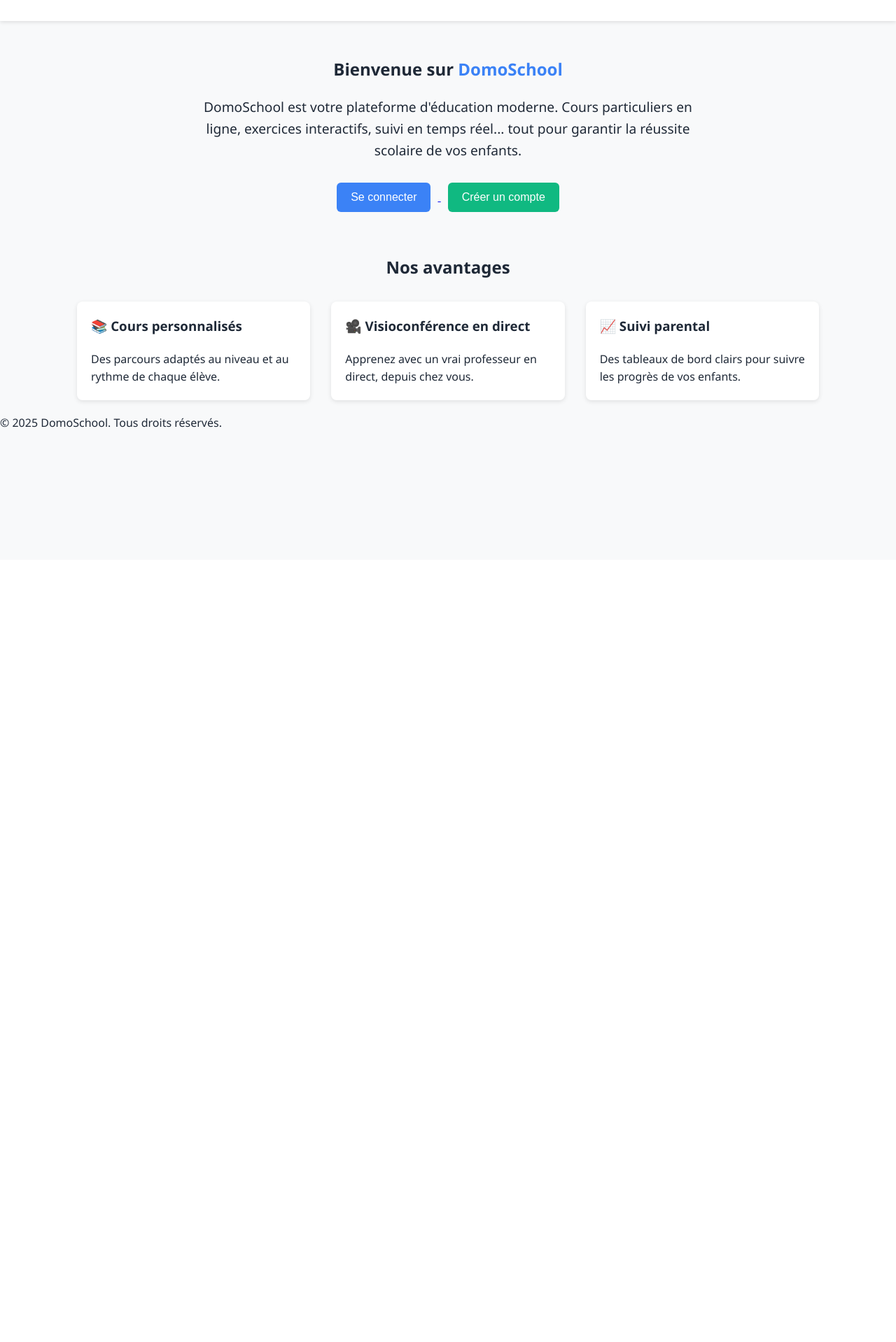
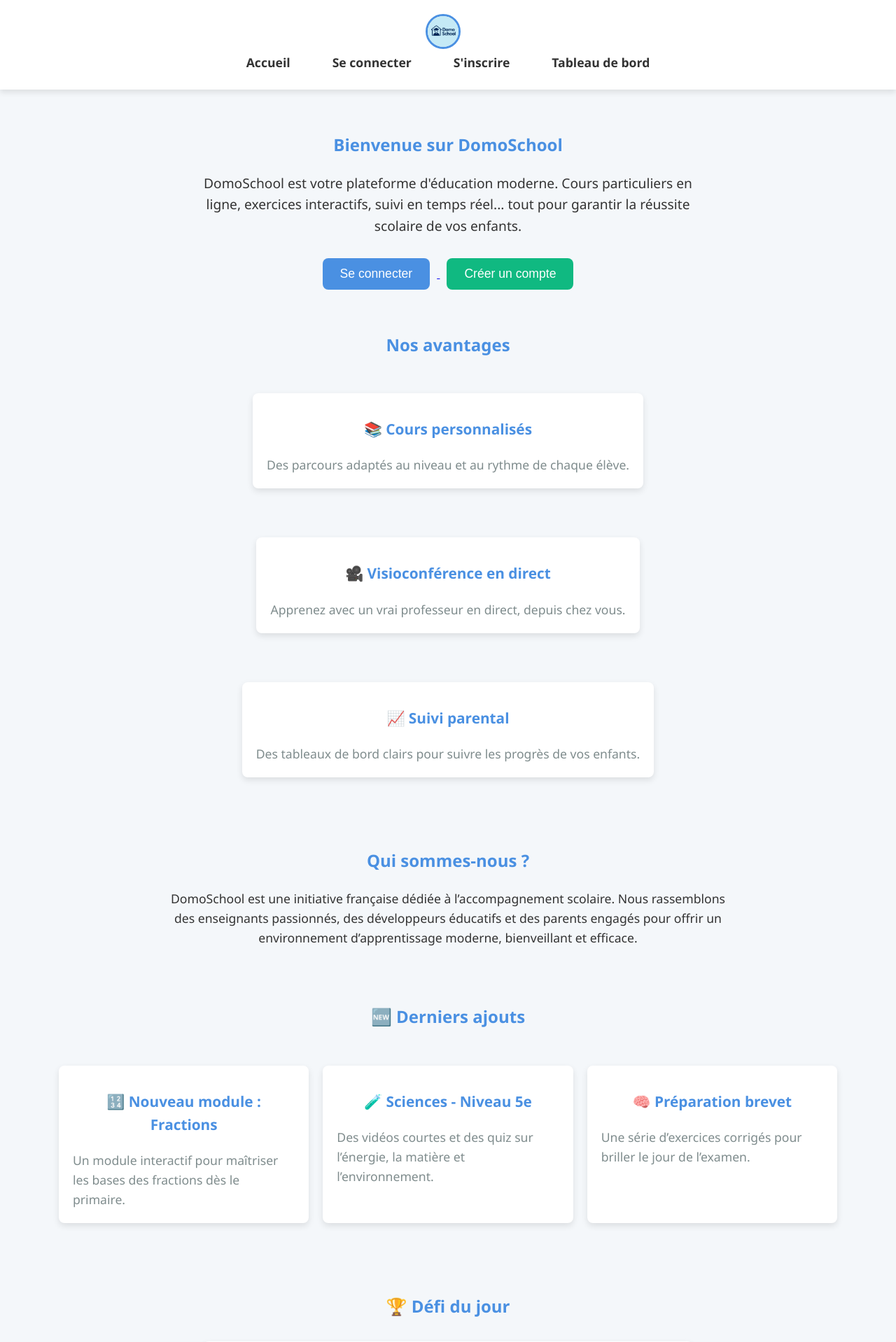
Before and after one commit to nathan-potier/DomoSchool, a PHP site: page /index.php in a window 1280 px wide. Shown: the top 1918 px of the page at 70% size. Before the commit the page ends 611 px from the top, so only its background shows below. Run offline with PHP 8.4, Linux system fonts and the light colour scheme.

Commit message:
Ajout de contenue a la page d'acceuil

```diff
--- a/assets/css/style.css
+++ b/assets/css/style.css
@@ -7,26 +7,29 @@
 
 /* Couleurs principales */
 :root {
-  --primary: #3b82f6;
-  --primary-hover: #2563eb;
-  --background: #f8f9fa;
-  --text: #1f2937;
+  --primary: #4A90E2; /* Bleu légèrement plus doux */
+  --primary-hover: #357ABD; /* Bleu un peu plus foncé pour l'effet hover */
+  --background: #f4f7fa; /* Gris très clair pour un fond neutre */
+  --text: #333333; /* Texte plus foncé pour améliorer la lisibilité */
   --white: #ffffff;
   --shadow: rgba(0, 0, 0, 0.1);
+  --accent: #7F8C8D; /* Gris pour les éléments secondaires */
+  --highlight: #F39C12; /* Jaune-orangé pour les accents */
 }
 
-/* Corps de page */
-body {
+/* Global */
+html, body {
   font-family: 'Segoe UI', Tahoma, Geneva, Verdana, sans-serif;
   background-color: var(--background);
   color: var(--text);
   line-height: 1.6;
+  scroll-behavior: smooth;
 }
 
-/* Container central */
+/* Container principal */
 .container {
   width: 90%;
-  max-width: 1100px;
+  max-width: 1200px;
   margin: 0 auto;
   padding: 20px;
 }
@@ -34,28 +37,44 @@ body {
 /* Header / Navbar */
 header {
   background-color: var(--white);
-  box-shadow: 0 2px 5px var(--shadow);
-  padding: 15px 0;
-  margin-bottom: 30px;
+  box-shadow: 0 4px 8px var(--shadow);
+  padding: 20px 0;
+  margin-bottom: 40px;
+  text-align: center;
+}
+
+header img {
+  width: 50px;
+  height: 50px;
+  border-radius: 50%;
+  border: 3px solid var(--primary);
+  margin-right: 15px;
+  vertical-align: middle;
 }
 
 nav {
   display: flex;
   justify-content: center;
-  gap: 30px;
+  gap: 40px;
+  align-items: center;
 }
 
 nav a {
   color: var(--text);
   text-decoration: none;
-  font-weight: 500;
-  transition: color 0.2s ease;
+  font-weight: 600;
+  font-size: 1.1em;
+  padding: 5px 10px;
+  border-radius: 5px;
+  transition: background-color 0.3s ease;
 }
 
 nav a:hover {
-  color: var(--primary);
+  background-color: var(--primary);
+  color: var(--white);
 }
 
+/* Burger Menu */
 .boutonBurger {
   position: fixed;
   top: 20px;
@@ -64,14 +83,14 @@ nav a:hover {
   height: 40px;
   cursor: pointer;
   z-index: 25;
-  display: none; /* masqué par défaut */
+  display: none;
 }
 
 .boutonBurger span {
   position: absolute;
   width: 100%;
   height: 4px;
-  background-color: #fff;
+  background-color: var(--accent);
   transition: 0.5s;
 }
 
@@ -83,9 +102,11 @@ nav a:hover {
   transform: rotate(-45deg);
   top: 16px;
 }
+
 .span2Open {
   display: none;
 }
+
 .span3Open {
   transform: rotate(45deg);
   top: 16px;
@@ -97,7 +118,7 @@ nav a:hover {
   left: -100vw;
   width: 100vw;
   height: 100vh;
-  background-color: #192a56;
+  background-color: var(--primary);
   transition: 0.5s;
   z-index: 20;
   display: flex;
@@ -111,35 +132,27 @@ nav a:hover {
 }
 
 .menuBurger a {
-  color: #fff;
+  color: var(--white);
   margin: 20px;
   font-size: 1.5em;
   text-decoration: none;
+  font-weight: 600;
 }
-
-@media screen and (max-width: 768px) {
-  nav {
-      display: none; /* masqué sur mobile */
-  }
-
-  .boutonBurger {
-      display: block;
-  }
-}
-
 
 /* Titres */
 h1, h2, h3 {
+  font-weight: 700;
   margin-bottom: 20px;
-  font-weight: 600;
+  color: var(--primary);
+  text-align: center;
 }
 
 /* Formulaires */
 form {
   background: var(--white);
-  padding: 25px;
-  border-radius: 8px;
-  box-shadow: 0 4px 8px var(--shadow);
+  padding: 30px;
+  border-radius: 12px;
+  box-shadow: 0 8px 16px var(--shadow);
   margin-bottom: 30px;
 }
 
@@ -149,36 +162,115 @@ input[type="password"],
 select,
 textarea {
   width: 100%;
-  padding: 12px;
+  padding: 15px;
   margin: 12px 0;
   border: 1px solid #ccc;
-  border-radius: 6px;
+  border-radius: 8px;
   font-size: 1rem;
+  transition: border-color 0.3s ease;
+}
+
+input[type="text"]:focus,
+input[type="email"]:focus,
+input[type="password"]:focus,
+select:focus,
+textarea:focus {
+  border-color: var(--primary);
 }
 
 button {
   background-color: var(--primary);
   color: var(--white);
-  padding: 12px 20px;
+  padding: 12px 25px;
   border: none;
-  border-radius: 6px;
-  font-size: 1rem;
+  border-radius: 8px;
+  font-size: 1.1rem;
   cursor: pointer;
-  transition: background-color 0.2s ease;
+  transition: background-color 0.3s ease;
 }
 
 button:hover {
   background-color: var(--primary-hover);
 }
 
+/* Section avec iconographie et card */
+.card {
+  background: var(--white);
+  padding: 20px;
+  margin: 20px 0;
+  border-radius: 8px;
+  box-shadow: 0 4px 10px var(--shadow);
+  transition: transform 0.3s ease;
+}
+
+.card:hover {
+  transform: translateY(-10px);
+}
+
+.card img {
+  width: 100%;
+  border-radius: 8px;
+}
+
+.card h3 {
+  font-size: 1.3em;
+  margin-top: 15px;
+  color: var(--primary);
+}
+
+.card p {
+  font-size: 1.1em;
+  color: var(--accent);
+}
+
 /* Responsive */
-@media (max-width: 768px) {
+@media screen and (max-width: 768px) {
   nav {
-    flex-direction: column;
-    gap: 15px;
+    display: none;
+  }
+
+  header {
+    padding: 15px 0;
+  }
+
+  .boutonBurger {
+    display: block;
   }
 
   .container {
     width: 95%;
   }
+
+  .card {
+    margin: 10px 0;
+    padding: 15px;
+  }
+
+  .card h3 {
+    font-size: 1.1em;
+  }
+
+  .card p {
+    font-size: 1em;
+  }
 }
+
+/* Footer */
+footer {
+  background-color: var(--primary);
+  color: var(--white);
+  padding: 20px 0;
+  text-align: center;
+  margin-top: 40px;
+  font-size: 1em;
+}
+
+footer a {
+  color: var(--white);
+  text-decoration: none;
+  transition: color 0.3s ease;
+}
+
+footer a:hover {
+  color: var(--highlight);
+}
--- a/includes/header.php
+++ b/includes/header.php
@@ -9,15 +9,22 @@
 </head>
 <body>
     <header>
+        <div class="logo"><a href="index.php"><img class="header-content" src="assets/images/logo.png" alt="Logo" class="header-profile"></a></div>
         <div class="boutonBurger">
             <span class="span1"></span>
             <span class="span2"></span>
             <span class="span3"></span>
         </div>
         <nav class="menuBurger">
-            <a href="index.php" class="elt">Accueil</a>
-            <a href="login.php" class="elt">Se connecter</a>
-            <a href="register.php" class="elt">S'inscrire</a>
-            <a href="dashboard.php" class="elt">Tableau de bord</a>
+            <a href="index.php">Accueil</a>
+            <a href="login.php">Se connecter</a>
+            <a href="register.php">S'inscrire</a>
+            <a href="dashboard.php">Tableau de bord</a>
+        </nav>
+        <nav class="desktop-nav">
+            <a href="index.php">Accueil</a>
+            <a href="login.php">Se connecter</a>
+            <a href="register.php">S'inscrire</a>
+            <a href="dashboard.php">Tableau de bord</a>
         </nav>
     </header>
--- a/index.php
+++ b/index.php
@@ -1,6 +1,8 @@
 <?php include('includes/header.php'); ?>
 
 <div class="container">
+
+    <!-- Section d’intro -->
     <section style="text-align: center; margin-bottom: 50px;">
         <h1>Bienvenue sur <span style="color: var(--primary);">DomoSchool</span></h1>
         <p style="font-size: 1.2rem; max-width: 700px; margin: 20px auto;">
@@ -15,23 +17,83 @@
         </a>
     </section>
 
+    <!-- Avantages -->
     <section>
         <h2 style="text-align: center;">Nos avantages</h2>
         <div style="display: flex; flex-wrap: wrap; justify-content: space-around; gap: 30px; margin-top: 30px;">
-            <div style="flex: 1 1 250px; background: white; padding: 20px; border-radius: 8px; box-shadow: 0 2px 6px var(--shadow);">
+            <div class="card">
                 <h3>📚 Cours personnalisés</h3>
                 <p>Des parcours adaptés au niveau et au rythme de chaque élève.</p>
             </div>
-            <div style="flex: 1 1 250px; background: white; padding: 20px; border-radius: 8px; box-shadow: 0 2px 6px var(--shadow);">
+            <div class="card">
                 <h3>🎥 Visioconférence en direct</h3>
                 <p>Apprenez avec un vrai professeur en direct, depuis chez vous.</p>
             </div>
-            <div style="flex: 1 1 250px; background: white; padding: 20px; border-radius: 8px; box-shadow: 0 2px 6px var(--shadow);">
+            <div class="card">
                 <h3>📈 Suivi parental</h3>
                 <p>Des tableaux de bord clairs pour suivre les progrès de vos enfants.</p>
             </div>
         </div>
     </section>
+
+    <!-- Qui sommes-nous -->
+    <section style="margin: 80px 0;">
+        <h2 style="text-align: center;">Qui sommes-nous ?</h2>
+        <p style="max-width: 800px; margin: 20px auto; font-size: 1.1rem; text-align: center;">
+            DomoSchool est une initiative française dédiée à l’accompagnement scolaire. Nous rassemblons des enseignants passionnés, des développeurs éducatifs et des parents engagés pour offrir un environnement d’apprentissage moderne, bienveillant et efficace.
+        </p>
+    </section>
+
+    <!-- Derniers ajouts -->
+    <section>
+        <h2 style="text-align: center;">🆕 Derniers ajouts</h2>
+        <div style="display: grid; grid-template-columns: repeat(auto-fit, minmax(280px, 1fr)); gap: 20px; margin-top: 30px;">
+            <div class="card">
+                <h3>🔢 Nouveau module : Fractions</h3>
+                <p>Un module interactif pour maîtriser les bases des fractions dès le primaire.</p>
+            </div>
+            <div class="card">
+                <h3>🧪 Sciences - Niveau 5e</h3>
+                <p>Des vidéos courtes et des quiz sur l’énergie, la matière et l’environnement.</p>
+            </div>
+            <div class="card">
+                <h3>🧠 Préparation brevet</h3>
+                <p>Une série d’exercices corrigés pour briller le jour de l’examen.</p>
+            </div>
+        </div>
+    </section>
+
+    <!-- Défi du jour -->
+    <section style="margin: 80px 0;">
+        <h2 style="text-align: center;">🏆 Défi du jour</h2>
+        <div class="card" style="max-width: 700px; margin: 30px auto; text-align: center;">
+            <h3>💡 Résous cette énigme mathématique :</h3>
+            <p style="margin: 20px 0;">
+                Si 3 chats attrapent 3 souris en 3 minutes, combien de chats faut-il pour attraper 100 souris en 100 minutes ?
+            </p>
+            <button onclick="alert('Réfléchis bien à la proportion 😉')">Je tente ma chance !</button>
+        </div>
+    </section>
+
+    <!-- Témoignages -->
+    <section style="margin-bottom: 80px;">
+        <h2 style="text-align: center;">✨ Ils nous font confiance</h2>
+        <div style="display: flex; flex-wrap: wrap; gap: 30px; justify-content: center; margin-top: 30px;">
+            <div class="card" style="max-width: 300px;">
+                <p>“Grâce à DomoSchool, ma fille a repris confiance en elle et adore apprendre !”</p>
+                <strong>— Claire, maman de Louise (6e)</strong>
+            </div>
+            <div class="card" style="max-width: 300px;">
+                <p>“Les cours sont dynamiques et bien faits. Mention spéciale aux quiz interactifs !”</p>
+                <strong>— Julien, élève de 3e</strong>
+            </div>
+            <div class="card" style="max-width: 300px;">
+                <p>“Une plateforme très complète avec un suivi pédagogique de qualité.”</p>
+                <strong>— M. Durand, professeur de maths</strong>
+            </div>
+        </div>
+    </section>
+
 </div>
 
 <?php include('includes/footer.php'); ?>
```
Also changed, not shown: assets/images/logo.png (added).
